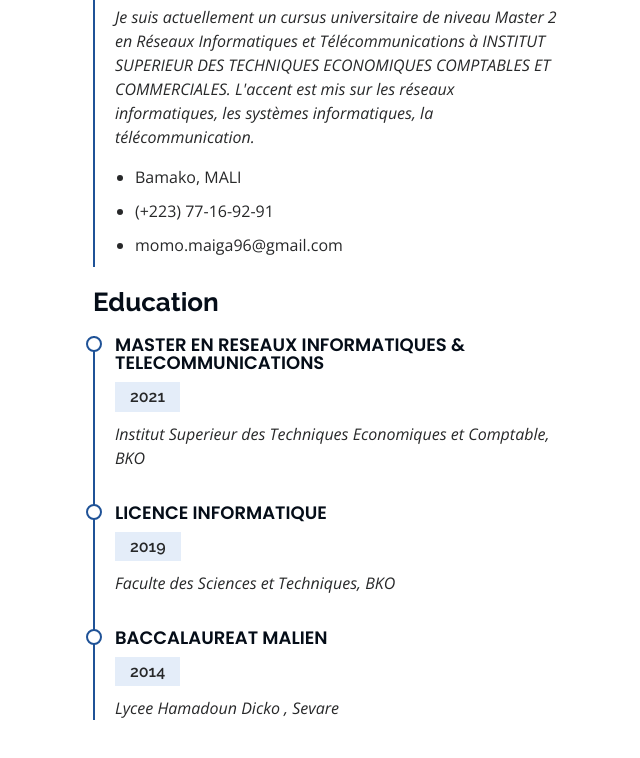
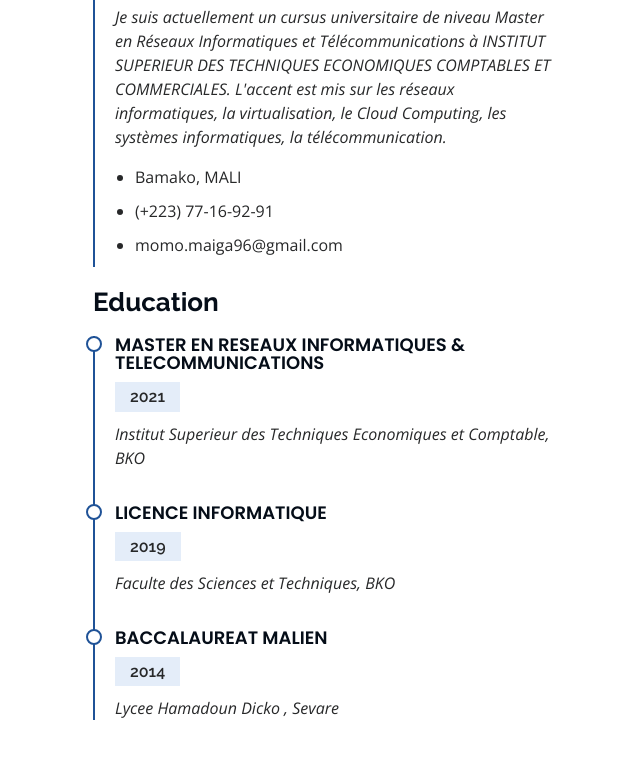
Before and after one commit to mohamedhassane21/mohamedhassane21, a plain HTML site: page index.html in a window 1280 px wide. Shown: the part 2234-2992 px from the top of the page, without its empty margins (219-859 px from the left). Drawn offline with nearby package versions, Linux system fonts and the light colour scheme.

Commit message:
Add files via upload

```diff
--- a/index.html
+++ b/index.html
@@ -202,7 +202,7 @@
             <h3 class="resume-title"></h3>
             <div class="resume-item pb-0">
               <h4>Mohamed HASSANE</h4>
-              <p><em>Je suis actuellement un cursus universitaire de niveau Master 2 en Réseaux Informatiques et Télécommunications à INSTITUT SUPERIEUR DES TECHNIQUES ECONOMIQUES COMPTABLES ET COMMERCIALES. L'accent est mis sur les réseaux informatiques, les systèmes informatiques, la télécommunication.</em></p>
+              <p><em>Je suis actuellement un cursus universitaire de niveau Master en Réseaux Informatiques et Télécommunications à INSTITUT SUPERIEUR DES TECHNIQUES ECONOMIQUES COMPTABLES ET COMMERCIALES. L'accent est mis sur les réseaux informatiques, la virtualisation, le Cloud Computing, les systèmes informatiques, la télécommunication.</em></p>
               <ul>
                 <li>Bamako, MALI</li>
                 <li>(+223) 77-16-92-91</li>
```
